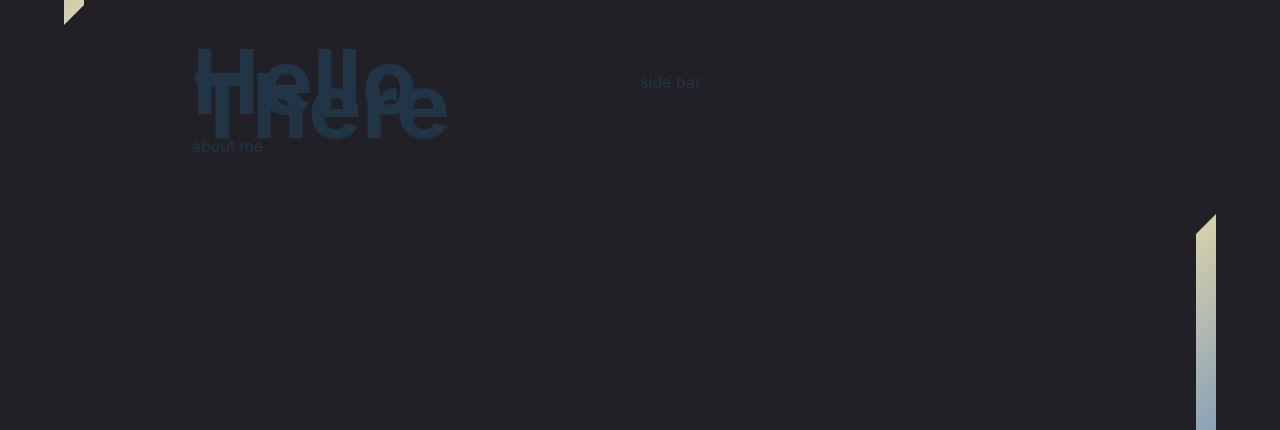
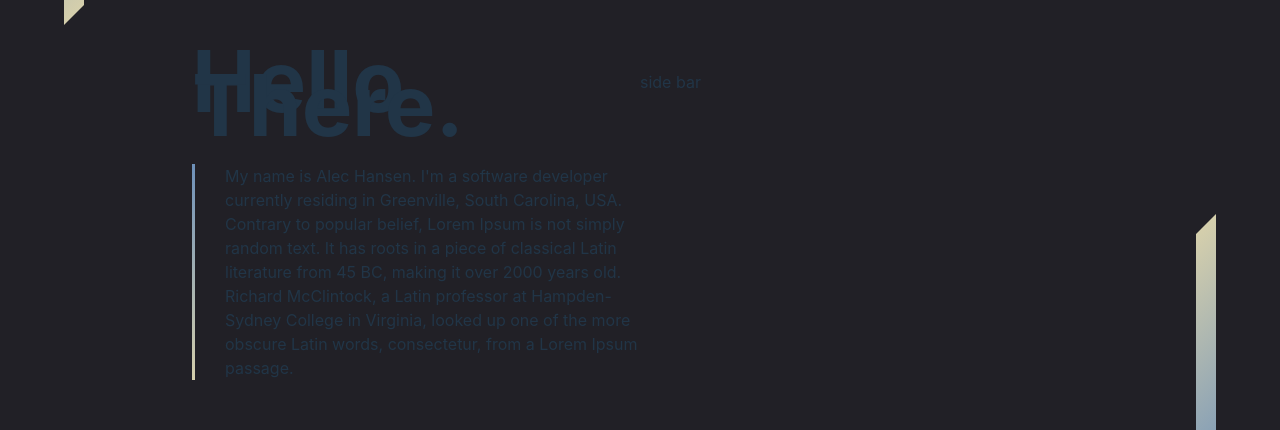
Before and after one commit to alecdhansen/AlecHansen, a React (Vite) app: page / in a window 1280 px wide. Shown: the part 280-710 px from the top of the page. Built offline with nearby package versions, Linux system fonts and the light colour scheme.

Commit message:
begin about me section

```diff
--- a/src/components/AboutMe/index.tsx
+++ b/src/components/AboutMe/index.tsx
@@ -1,10 +1,25 @@
 import { AboutMeContainer, BlurbContainer, GreetingHeader } from "./style";
+import { color1, color2 } from "../../App/utils";
 
 const AboutMe = () => {
   return (
     <AboutMeContainer>
-      <GreetingHeader>Hello There</GreetingHeader>
-      <BlurbContainer>about me</BlurbContainer>
+      <GreetingHeader>Hello There.</GreetingHeader>
+      <BlurbContainer
+        borderImage={`linear-gradient(
+      to bottom,
+      ${color1},
+      ${color2}
+    ) 1 100%;`}
+      >
+        My name is Alec Hansen. I'm a software developer currently residing in
+        Greenville, South Carolina, USA. Contrary to popular belief, Lorem Ipsum
+        is not simply random text. It has roots in a piece of classical Latin
+        literature from 45 BC, making it over 2000 years old. Richard
+        McClintock, a Latin professor at Hampden-Sydney College in Virginia,
+        looked up one of the more obscure Latin words, consectetur, from a Lorem
+        Ipsum passage.
+      </BlurbContainer>
     </AboutMeContainer>
   );
 };
--- a/src/components/AboutMe/style.ts
+++ b/src/components/AboutMe/style.ts
@@ -6,8 +6,13 @@ export const AboutMeContainer = styled.div`
 `;
 
 export const GreetingHeader = styled.h2`
-  font-size: 90px;
-  margin: 0px;
+  font-size: 85px;
+  margin: 0 0 30px 0;
 `;
 
-export const BlurbContainer = styled.p``;
+export const BlurbContainer = styled.p<{ borderImage?: string }>`
+  border-image: ${({ borderImage }) => borderImage};
+  border-left-width: 3px;
+  border-left-style: solid;
+  padding: 0 0 0 30px;
+`;
```
